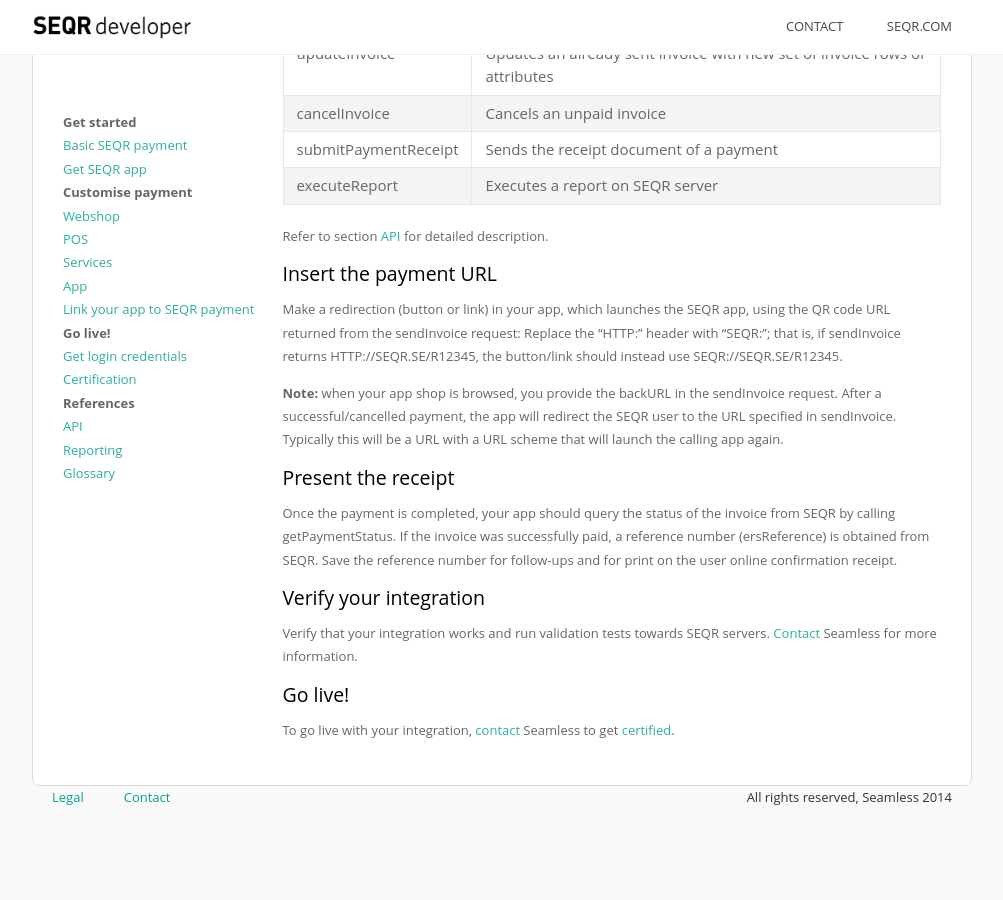
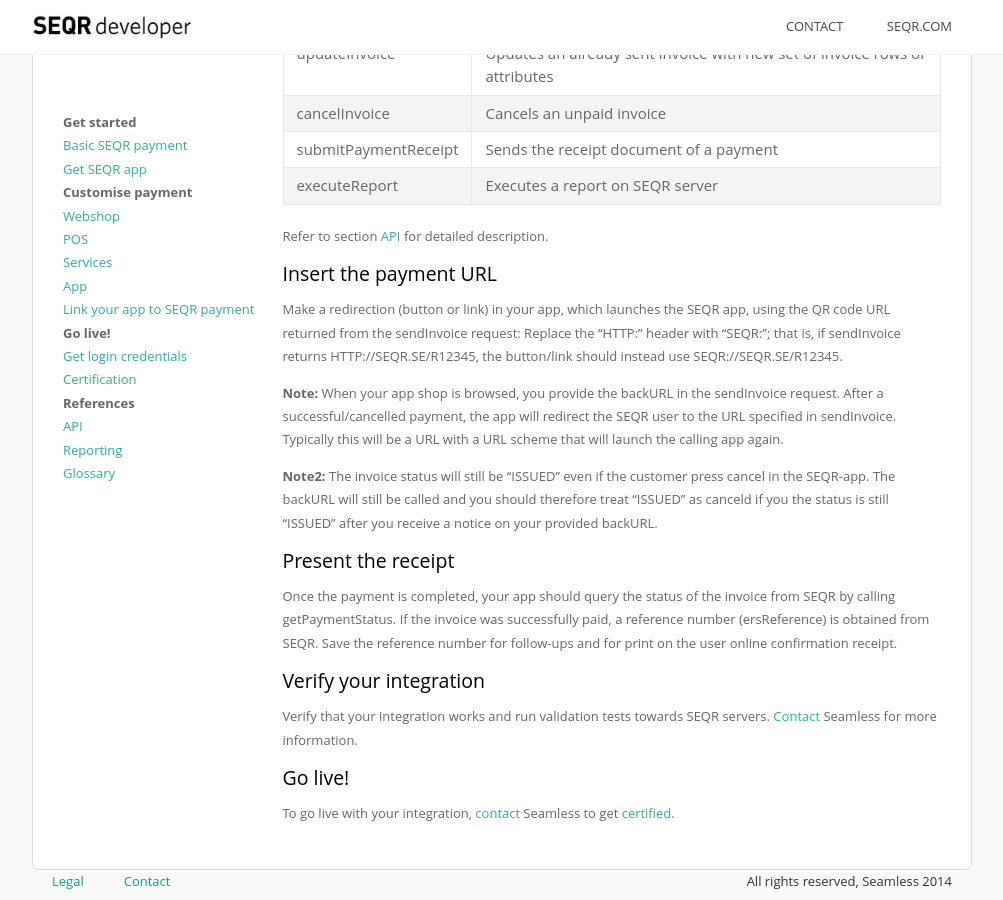
Before and after one commit to SeamlessDistribution/SeamlessDistribution.github.io, a Jekyll site: the page built from merchant/inapp/index.md, in a window 1280 px wide and 900 px high, scrolled down 943 px. Shown: the whole window, without its empty margins (138-1141 px from the left). Built offline with Jekyll 4.4.1, drawn with Linux system fonts in a browser that asks for light colours; before the commit the page ends 1759 px from its top, so only the background shows below that.

Commit message:
Added Note2: on inapp. Small note regarding cancel from the app

```diff
--- a/merchant/inapp/index.md
+++ b/merchant/inapp/index.md
@@ -60,8 +60,10 @@
 Make a redirection (button or link) in your app, which launches the SEQR app, using the QR code URL returned from the sendInvoice request: Replace the "HTTP:" header with "SEQR:"; that is, if sendInvoice returns HTTP://SEQR.SE/R12345, the button/link should instead use SEQR://SEQR.SE/R12345.
 
 
-**Note:** when your app shop is browsed, you provide the backURL in the
+**Note:** When your app shop is browsed, you provide the backURL in the
  sendInvoice request. After a successful/cancelled payment, the app will redirect the SEQR user to the URL specified in sendInvoice. Typically this will be a URL with a URL scheme that will launch the calling app again.
+
+**Note2:** The invoice status will still be "ISSUED" even if the customer press cancel in the SEQR-app. The backURL will still be called and you should therefore treat "ISSUED" as canceld if you the status is still "ISSUED" after you receive a notice on your provided backURL.
 
 ### Present the receipt
 
```
